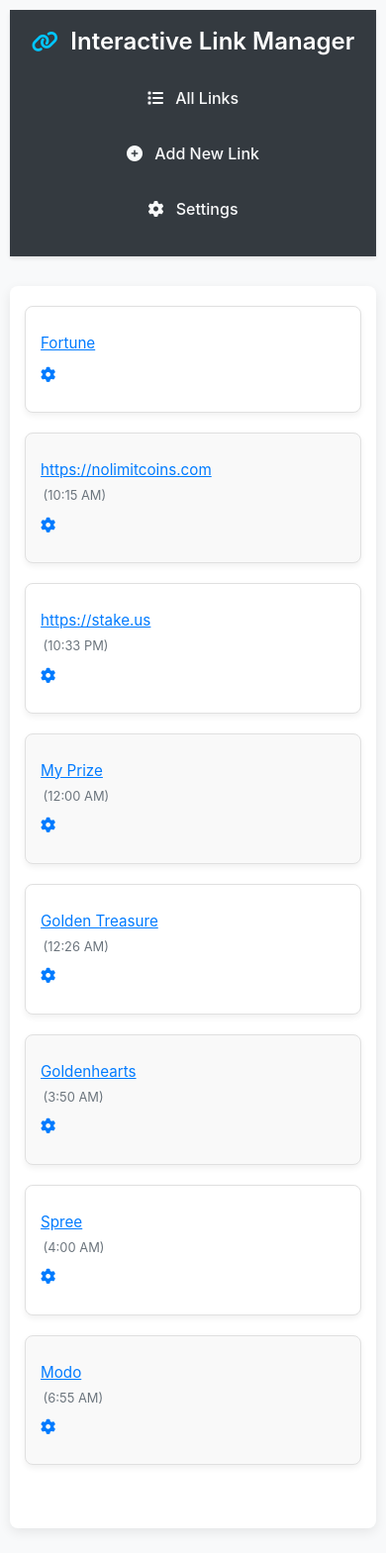
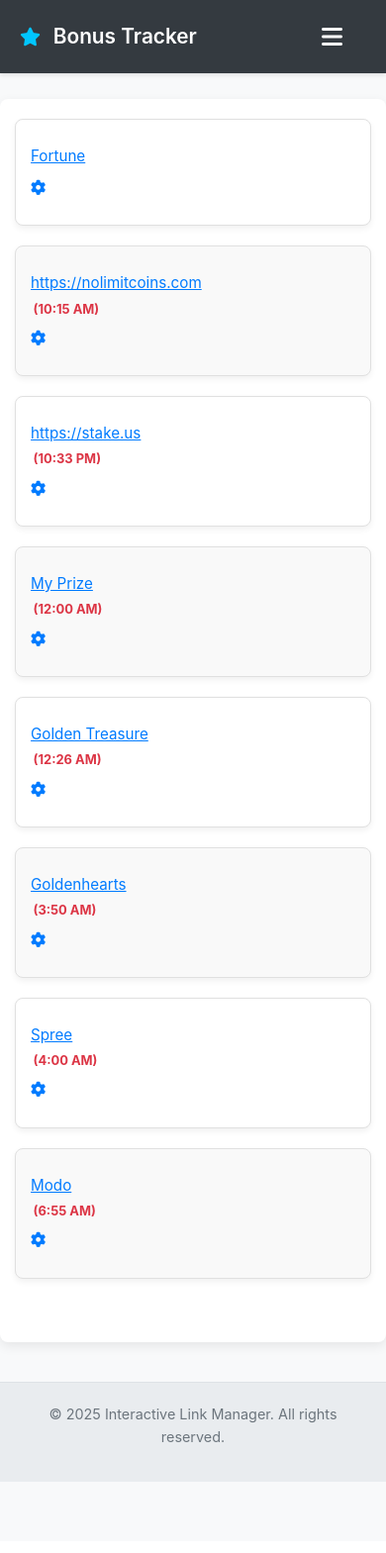
Before and after one commit to tahp/LinkManager, a Flask app: page / in a window 390 px wide. Shown: the top 1569 px of the page at 99% size. After the commit the page ends 1497 px from the top, so only its background shows below. Run offline with Flask 3, Linux system fonts and the light colour scheme.

Commit message:
Feat: Update header to 'Bonus Tracker' and implement hamburger menu

```diff
--- /dev/null
+++ b/static/script.js
@@ -0,0 +1,47 @@
+// static/script.js
+document.addEventListener('DOMContentLoaded', function() {
+    const hamburgerButton = document.querySelector('.hamburger-menu');
+    const mainNav = document.getElementById('mainNav');
+    const navIcon = hamburgerButton.querySelector('i'); // Get the icon element
+
+    if (hamburgerButton && mainNav) {
+        hamburgerButton.addEventListener('click', function() {
+            const isExpanded = mainNav.classList.toggle('active');
+            hamburgerButton.setAttribute('aria-expanded', isExpanded);
+
+            // Change icon based on state
+            if (isExpanded) {
+                navIcon.classList.remove('fa-bars');
+                navIcon.classList.add('fa-times'); // Change to 'X' icon
+            } else {
+                navIcon.classList.remove('fa-times');
+                navIcon.classList.add('fa-bars');   // Change back to hamburger icon
+            }
+        });
+
+        // Optional: Close menu when a link is clicked (for SPA-like behavior or single-page feel)
+        mainNav.querySelectorAll('a').forEach(link => {
+            link.addEventListener('click', () => {
+                if (mainNav.classList.contains('active')) {
+                    mainNav.classList.remove('active');
+                    hamburgerButton.setAttribute('aria-expanded', 'false');
+                    navIcon.classList.remove('fa-times');
+                    navIcon.classList.add('fa-bars');
+                }
+            });
+        });
+
+        // Optional: Close menu if clicking outside of it
+        document.addEventListener('click', function(event) {
+            const isClickInsideNav = mainNav.contains(event.target);
+            const isClickOnHamburger = hamburgerButton.contains(event.target);
+
+            if (!isClickInsideNav && !isClickOnHamburger && mainNav.classList.contains('active')) {
+                mainNav.classList.remove('active');
+                hamburgerButton.setAttribute('aria-expanded', 'false');
+                navIcon.classList.remove('fa-times');
+                navIcon.classList.add('fa-bars');
+            }
+        });
+    }
+});
--- a/static/style.css
+++ b/static/style.css
@@ -13,7 +13,8 @@ body {
     background-color: #f8f9fa;
     color: #343a40;
     margin: 0;
-    padding-bottom: 60px;
+    padding-bottom: 60px; /* For footer */
+    padding-top: 80px; /* Added to prevent content from hiding behind fixed header */
 }
 
 /* --- Main Container for Content --- */
@@ -60,9 +61,13 @@ a:hover {
 .site-header {
     background-color: #343a40;
     color: #ffffff;
-    padding: 1em 0;
-    margin-bottom: 30px;
+    padding: 0.8em 0; /* Adjusted padding */
     box-shadow: 0 2px 4px rgba(0,0,0,0.1);
+    position: fixed; /* Make header fixed */
+    top: 0;
+    left: 0;
+    width: 100%;
+    z-index: 1000; /* Ensure it's above other content */
 }
 
 .site-header .header-inner-container {
@@ -70,50 +75,106 @@ a:hover {
     margin: 0 auto;
     padding: 0 20px;
     display: flex;
-    flex-direction: column;
+    justify-content: space-between; /* Space out title and hamburger */
     align-items: center;
+    position: relative; /* For absolute positioning of nav */
 }
 
 .site-header h1 {
     color: #ffffff;
-    margin-bottom: 0.5em;
-    font-size: 2rem;
-    text-align: center;
+    margin-bottom: 0; /* Removed margin */
+    font-size: 1.8rem; /* Slightly adjusted size */
     font-weight: 600;
 }
+.site-header h1 a.header-title-link {
+    color: inherit;
+    text-decoration: none;
+}
+.site-header h1 a.header-title-link:hover {
+    text-decoration: none;
+    opacity: 0.9;
+}
+
 
 .site-header h1 i {
-    margin-right: 0.3em;
+    margin-right: 0.4em; /* Adjusted margin */
     font-size: 0.9em;
-    color: #00c6ff;
+    color: #00c6ff; /* Or your preferred color */
 }
 
+/* Hamburger Menu Button */
+.hamburger-menu {
+    background: none;
+    border: none;
+    color: #ffffff;
+    font-size: 1.5rem; /* Size of the hamburger icon */
+    cursor: pointer;
+    padding: 0.5em;
+    display: block; /* Always display */
+    line-height: 1; /* Ensure icon is vertically centered */
+}
+
+.hamburger-menu:hover {
+    opacity: 0.8;
+}
+
+.hamburger-menu i {
+    display: block; /* Helps with some icon alignment issues */
+}
+
+
+/* Navigation Menu (Dropdown) */
 .site-header .main-nav {
-    margin-bottom: 0;
-    text-align: center;
+    display: none; /* Hidden by default */
+    position: absolute;
+    top: 100%; /* Position below the header */
+    right: 0; /* Align to the right of the header-inner-container */
+    background-color: #3f464c; /* Slightly different from header for distinction */
+    min-width: 220px; /* Minimum width for the dropdown */
+    box-shadow: 0 8px 16px rgba(0,0,0,0.2);
+    border-radius: 0 0 6px 6px;
+    padding: 0.5em 0; /* Padding for top/bottom of nav group */
+    z-index: 999; /* Below header but above other content */
+}
+
+.site-header .main-nav.active {
+    display: block; /* Show when active */
 }
 
 .site-header .main-nav a {
     color: #f8f9fa;
-    padding: 0.5em 1em;
-    border-radius: 4px;
-    margin: 0 0.5em;
+    padding: 0.8em 1.5em; /* Padding for nav links */
+    display: block; /* Make links take full width of nav */
+    text-decoration: none;
     font-weight: 500;
+    border-radius: 0; /* No border-radius for individual links needed now */
+    margin: 0; /* No margin between links needed now */
+    border-bottom: 1px solid #495057; /* Separator line */
+}
+.site-header .main-nav a:last-child {
+    border-bottom: none; /* No border for the last link */
 }
 
+
 .site-header .main-nav a:hover,
-.site-header .main-nav a.active {
+.site-header .main-nav a.active-nav-item { /* Optional: for active page indication if needed later */
     background-color: #495057;
     color: #ffffff;
-    text-decoration: none;
 }
+.site-header .main-nav a i {
+    margin-right: 0.8em; /* More space for icons in dropdown */
+    width: 20px; /* Align icons nicely */
+    text-align: center;
+}
+
 
 /* --- Flash Messages --- */
 .flash-messages-wrapper {
     max-width: 960px;
-    margin: 0 auto 20px auto;
+    margin: 20px auto 20px auto; /* Adjusted top margin due to fixed header */
     padding: 0 20px;
 }
+/* ... (rest of flash message styles remain the same) ... */
 .flash-messages {
     list-style-type: none;
     padding: 0;
@@ -133,6 +194,7 @@ a:hover {
 
 
 /* --- Forms --- */
+/* ... (form styles remain the same) ... */
 form {
     margin-top: 20px;
 }
@@ -166,8 +228,8 @@ input[type="checkbox"] + label { display: inline-block; font-weight: normal; ver
     margin-left: auto;
 }
 
-
 /* --- Buttons --- */
+/* ... (button styles remain largely the same, check icon margin if needed) ... */
 button, input[type="submit"], .button, a.button-style {
     display: inline-block; padding: 12px 20px; font-size: 1rem; font-weight: 500;
     line-height: 1.5; text-align: center; vertical-align: middle; cursor: pointer;
@@ -188,10 +250,12 @@ button:active, input[type="submit"]:active, .button:active, a.button-style:activ
 .button-danger:hover { background-color: #c82333; border-color: #bd2130; color: #ffffff; }
 
 /* --- Icon Adjustments --- */
-.main-nav a i, button i, .button i { margin-right: 0.5em; }
+/* .main-nav a i (handled above), button i, .button i { margin-right: 0.5em; } */ /* Original general rule, specific icon rules might be better */
+button i, .button i { margin-right: 0.5em; }
 
 
 /* --- Tables (`index.html`) --- */
+/* ... (table styles remain the same) ... */
 .table-responsive-wrapper {
     overflow-x: auto;
     margin-bottom: 1rem;
@@ -279,6 +343,7 @@ td.actions form { display: inline-block; margin: 0; }
 
 
 /* --- Navigation Elements (Pagination) --- */
+/* ... (pagination styles remain the same) ... */
 .pagination { margin-top: 25px; text-align: center; }
 .pagination a, .pagination span {
     display: inline-block; padding: 8px 12px; margin: 0 4px;
@@ -301,19 +366,23 @@ td.actions form { display: inline-block; margin: 0; }
 .text-center { text-align: center !important; }
 
 /* --- Time Status Colors --- */
-.time-status-upcoming_today { color: #28a745; }
-.time-status-elapsed_today { color: #dc3545; }
+/* ... (time status styles remain the same) ... */
+.time-status-upcoming_today { color: #28a745; } /* Note: Your JS uses 'upcoming' and 'elapsed' now */
+.time-status-elapsed_today { color: #dc3545; } /* Note: Your JS uses 'upcoming' and 'elapsed' now */
+.time-status-upcoming { color: #28a745; font-weight: bold; }
+.time-status-elapsed { color: #dc3545; font-weight: bold; }
 .time-status-n_a { color: #6c757d; font-style: italic; }
-.bonus-time-inline .time-status-upcoming_today,
-.bonus-time-inline .time-status-elapsed_today {
+.bonus-time-inline .time-status-upcoming,
+.bonus-time-inline .time-status-elapsed {
     font-weight: bold;
 }
 
-/* --- Zebra-striping for table rows (Replaces display:none for hiding rows) --- */
+
+/* --- Zebra-striping for table rows --- */
+/* ... (zebra styles remain the same) ... */
 table.responsive-card-table tbody tr:nth-child(even) {
     background-color: #f9f9f9; /* Light gray for even rows in desktop */
 }
-/* Ensure hover is still distinct from zebra stripes */
 table.responsive-card-table tbody tr:nth-child(odd):hover { /* Hover for odd rows */
     background-color: #e9ecef;
 }
@@ -323,17 +392,30 @@ table.responsive-card-table tbody tr:nth-child(even):hover { /* Hover for even r
 
 
 /* --- Basic Responsiveness --- */
-@media (min-width: 768px) {
+/* Remove or adjust old header responsive rules as hamburger is now always on */
+/* @media (min-width: 768px) {
     .site-header .header-inner-container { flex-direction: row; justify-content: space-between; align-items: center; }
     .site-header h1 { text-align: left; margin-bottom: 0; }
-    .site-header .main-nav { text-align: right; }
-}
+    .site-header .main-nav { text-align: right; } // This whole block might be obsolete
+} */
 
 @media (max-width: 768px) {
-    body { padding: 10px 10px 60px 10px; }
-    .container { padding: 20px 15px; margin: 10px auto; }
-    .site-header h1 { font-size: 1.7rem; }
+    body {
+        /* padding-top value should be similar to header height */
+        /* padding: 10px 10px 60px 10px; */ /* Original */
+    }
+    .container { padding: 20px 15px; /* margin: 10px auto; */ } /* Top margin handled by body padding-top */
+    .site-header h1 { font-size: 1.5rem; }
     h2 { font-size: 1.5rem; }
+
+    .site-header .main-nav {
+        /* On smaller screens, you might want the nav to take full width */
+        left: 0;
+        right: 0;
+        min-width: auto;
+        border-radius: 0;
+        box-shadow: 0 4px 8px rgba(0,0,0,0.15);
+    }
 
     .form-actions, .edit-page-actions {
         flex-direction: column;
@@ -357,6 +439,7 @@ table.responsive-card-table tbody tr:nth-child(even):hover { /* Hover for even r
     }
 
     /* Responsive Table - Card View */
+    /* ... (responsive table styles remain largely the same) ... */
     .table-responsive-wrapper { overflow-x: visible; }
     table.responsive-card-table { border: none; box-shadow: none; background-color: transparent; width: 100%; }
     table.responsive-card-table thead { display: none; }
@@ -364,7 +447,6 @@ table.responsive-card-table tbody tr:nth-child(even):hover { /* Hover for even r
     table.responsive-card-table tbody tr { /* This is the card */
         display: block; margin-bottom: 20px; border: 1px solid #e0e0e0;
         border-radius: 8px; padding: 15px;
-        /* background-color will be set by nth-child for zebra striping */
         box-shadow: 0 3px 6px rgba(0,0,0,0.06);
     }
     table.responsive-card-table tbody tr:nth-child(odd) {
@@ -445,21 +527,19 @@ table.responsive-card-table tbody tr:nth-child(even):hover { /* Hover for even r
 }
 
 @media (max-width: 480px) {
-    .site-header h1 { font-size: 1.5rem; }
+    .site-header h1 { font-size: 1.3rem; } /* Further reduce title size */
     h2 { font-size: 1.3rem; }
-    .site-header .main-nav a { display: block; margin: 5px auto; padding: 0.8em; width: fit-content; }
+    /* .site-header .main-nav a { display: block; margin: 5px auto; padding: 0.8em; width: fit-content; } */ /* Old rule for non-dropdown */
+
+    .site-header .main-nav {
+        /* Ensure full width on very small screens if not already covered */
+    }
 
     table.responsive-card-table td:not(.title-cell),
     table.responsive-card-table td.title-cell {
         padding-left: 0;
         display: block;
         text-align: left;
-    }
-    table.responsive-card-table td[data-label]::before {
-        /* float: none; */ /* Already not floated */
-        /* display: block; width: auto;  */ /* Already block */
-        /* margin-right: 0; margin-bottom: 5px;  */ /* Adjusted */
-        /* position: static; padding-right:0; */
     }
 
     table.responsive-card-table td.title-cell .title-and-bonus {
--- a/templates/index.html
+++ b/templates/index.html
@@ -8,16 +8,20 @@
     <link rel="stylesheet" href="https://cdnjs.cloudflare.com/ajax/libs/font-awesome/6.5.2/css/all.min.css" integrity="sha512-SnH5WK+bZxgPHs44uWIX+LLJAJ9/2PkPKZ5QiAj6Ta86w+fsb2TkcmfRyVX3pBnMFcV7oQPJkl9QevSCWr3W6A==" crossorigin="anonymous" referrerpolicy="no-referrer" />
 </head>
 <body>
-    <header class="site-header">
+        <header class="site-header">
         <div class="header-inner-container">
-            <h1><i class="fas fa-link"></i> Interactive Link Manager</h1>
-            <nav class="main-nav">
+            <h1><a href="{{ url_for('index') }}" class="header-title-link"><i class="fas fa-star"></i> Bonus Tracker</a></h1>
+            <button class="hamburger-menu" aria-label="Toggle navigation" aria-expanded="false">
+                <i class="fas fa-bars"></i>
+            </button>
+            <nav class="main-nav" id="mainNav">
                 <a href="{{ url_for('index') }}"><i class="fas fa-list"></i> All Links</a>
                 <a href="{{ url_for('add_link_form') }}"><i class="fas fa-plus-circle"></i> Add New Link</a>
                 <a href="{{ url_for('settings_page') }}"><i class="fas fa-cog"></i> Settings</a>
             </nav>
         </div>
     </header>
+
 
     {% with messages = get_flashed_messages(with_categories=true) %}
       {% if messages %}
@@ -101,5 +105,9 @@
     <footer class="site-footer">
         <p>&copy; {{ "now"|datetime("%Y") }} Interactive Link Manager. All rights reserved.</p>
     </footer>
+    <script src="{{ url_for('static', filename='script.js') }}"></script>
 </body>
 </html>
+
+</body>
+</html>
```
Also changed, not shown: templates/add_link.html (+9 -3 lines), templates/edit_link.html (+11 -3 lines).
